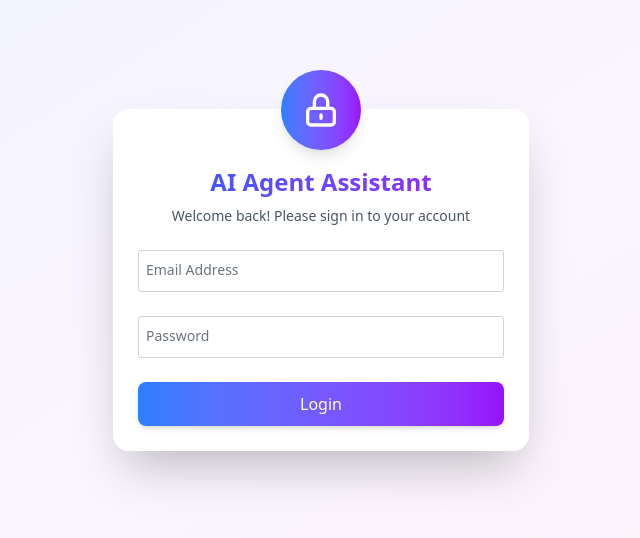
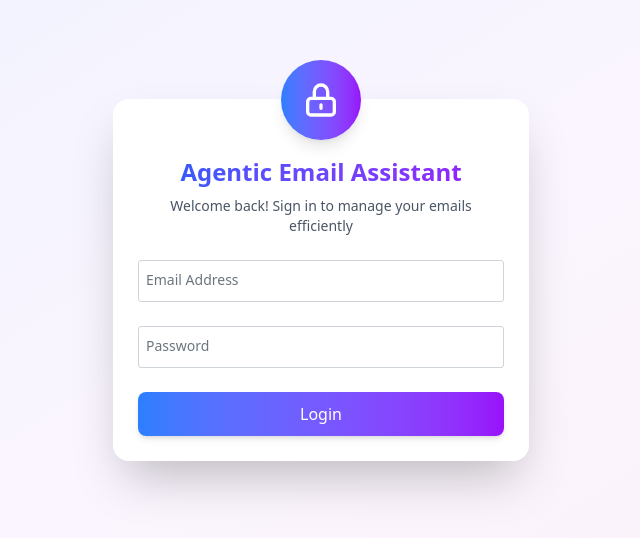
Before and after one commit to Aiinhome-Aivista/Mail-Based-Inside, a React (Vite) app: page / in a window 1280 px wide. Shown: the part 120-658 px from the top of the page, without its empty margins (319-959 px from the left). Built offline with nearby package versions, Linux system fonts and the light colour scheme.

Commit message:
ui changes

```diff
--- a/src/components/pages/Login.jsx
+++ b/src/components/pages/Login.jsx
@@ -98,8 +98,8 @@
           </div>
 
           <div className="text-center mb-6 pt-8">
-            <h1 className="text-2xl font-bold bg-gradient-to-r from-blue-600 to-purple-600 bg-clip-text text-transparent mb-2">AI Agent Assistant</h1>
-            <p className="text-gray-600 text-sm">Welcome back! Please sign in to your account</p>
+            <h1 className="text-2xl font-bold bg-gradient-to-r from-blue-600 to-purple-600 bg-clip-text text-transparent mb-2">Agentic Email Assistant</h1>
+            <p className="text-gray-600 text-sm">Welcome back! Sign in to manage your emails efficiently</p>
           </div>
 
           <form onSubmit={handleSubmit} className="space-y-4">
```
